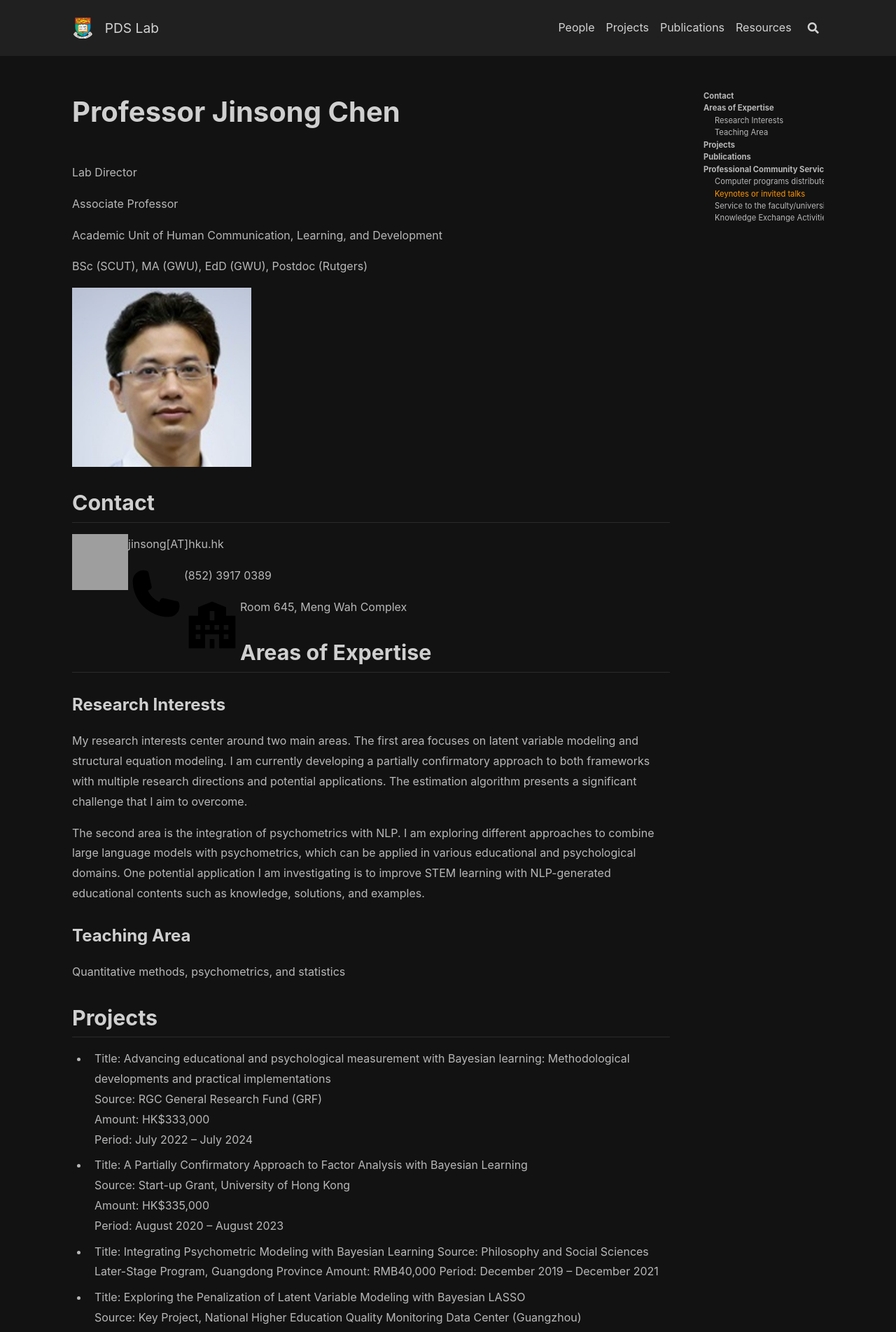
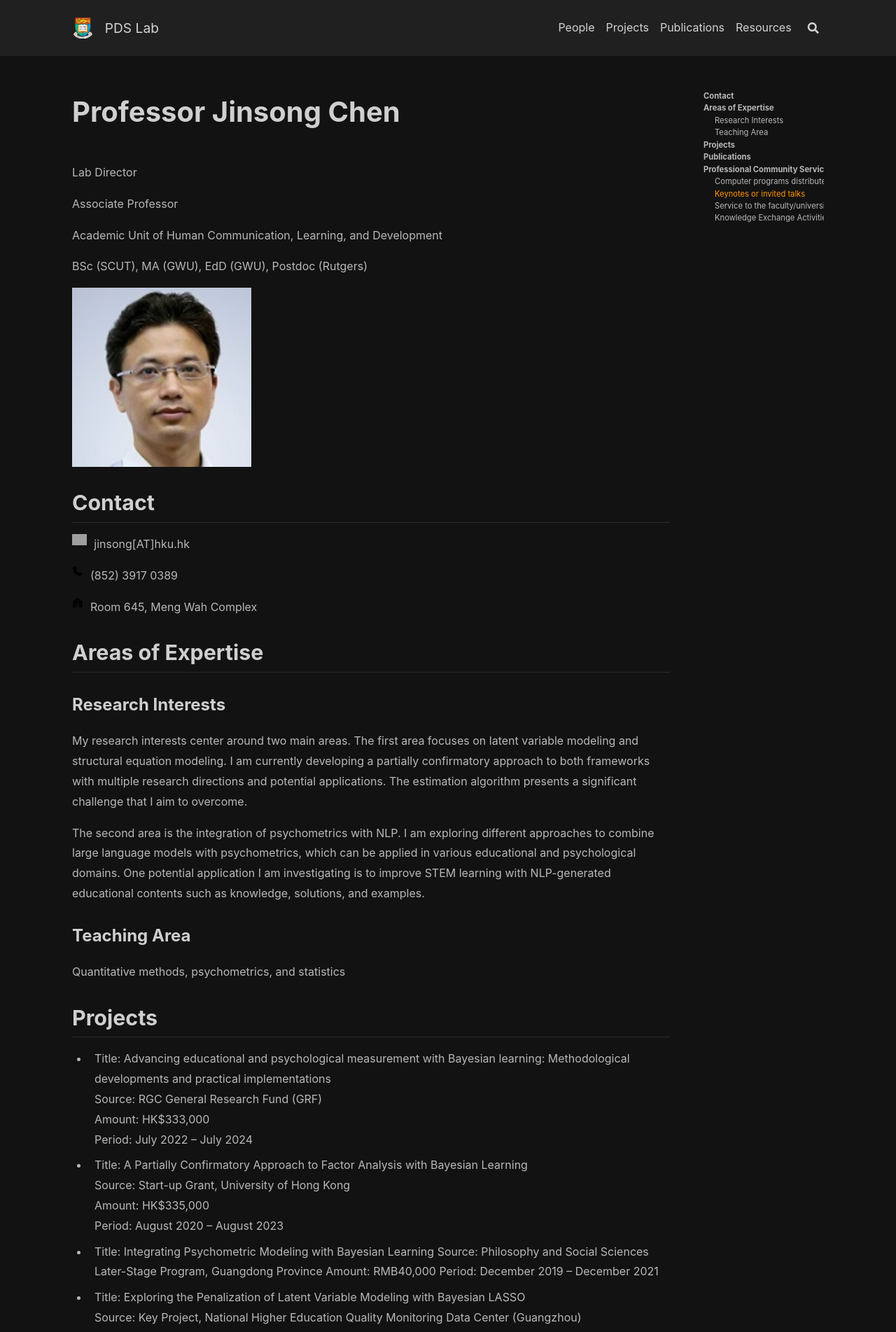
Before and after one commit to psychometrics-ds/psychometrics-ds.github.io, a Jekyll site: the page built from _people/jinsong-chen.md, in a window 1280 px wide. Shown: the top 1903 px of the page at 70% size. Built offline with Jekyll 4.4.1, drawn with Linux system fonts in a browser that asks for light colours; nearby versions of some CDN libraries; grey boxes are pictures that could not be loaded.

Commit message:
Update jinsong-chen.md

```diff
--- a/_people/jinsong-chen.md
+++ b/_people/jinsong-chen.md
@@ -18,17 +18,18 @@ BSc (SCUT), MA (GWU), EdD (GWU), Postdoc (Rutgers)
 
 ## Contact
 
-<img align="left" width="80" height="80" src="/assets/icons/email.svg">
+<img align="left" class="icon" src="/assets/icons/email.svg"> jinsong[AT]hku.hk
 
-jinsong[AT]hku.hk
+<img align="left" class="icon" src="/assets/icons/phone.svg"> (852) 3917 0389
 
-<img align="left" width="80" height="80" src="/assets/icons/phone.svg">
+<img align="left" class="icon" src="/assets/icons/school.svg"> Room 645, Meng Wah Complex
 
-(852) 3917 0389
-
-<img align="left" width="80" height="80" src="/assets/icons/school.svg">
-
-Room 645, Meng Wah Complex
+<style>
+  .icon {
+    height: 1em;
+    margin-right: 10px;
+  }
+</style>
 
 ## Areas of Expertise
 
```
